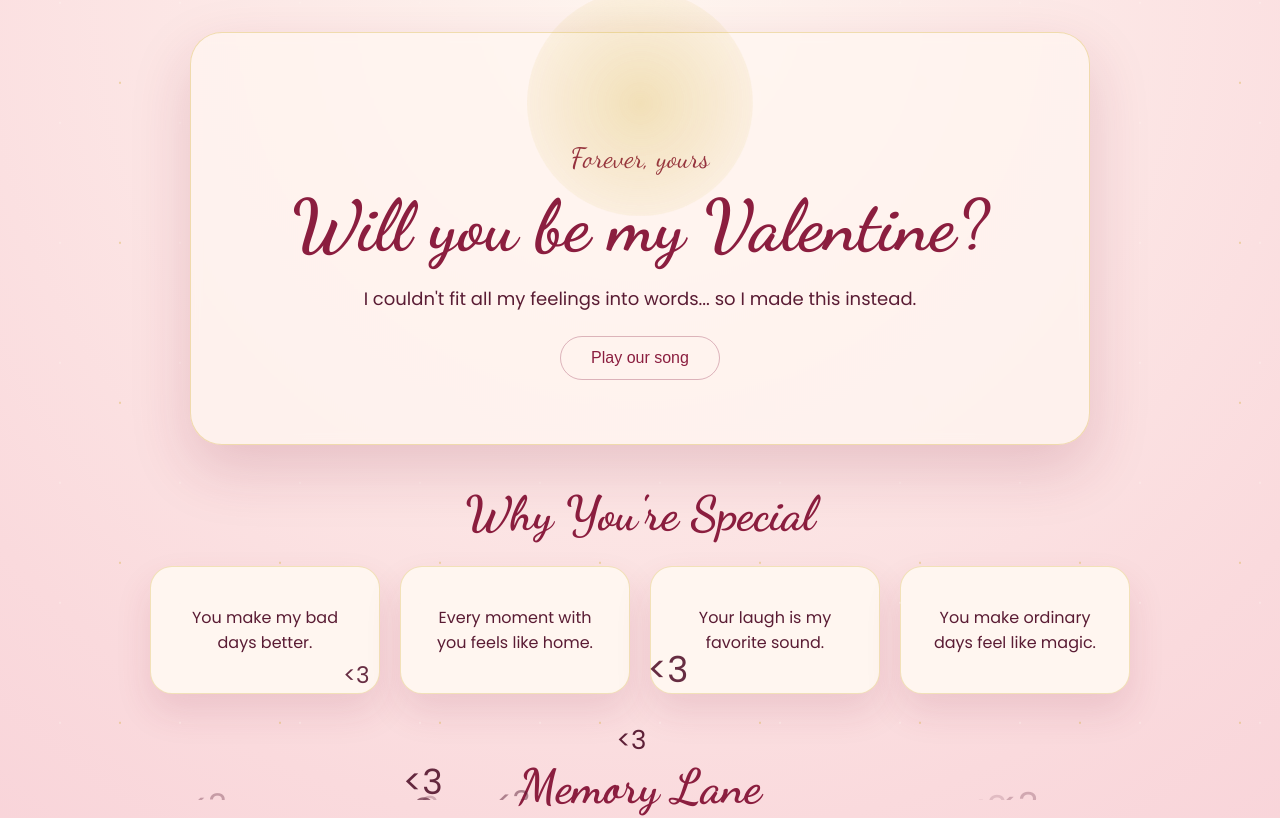
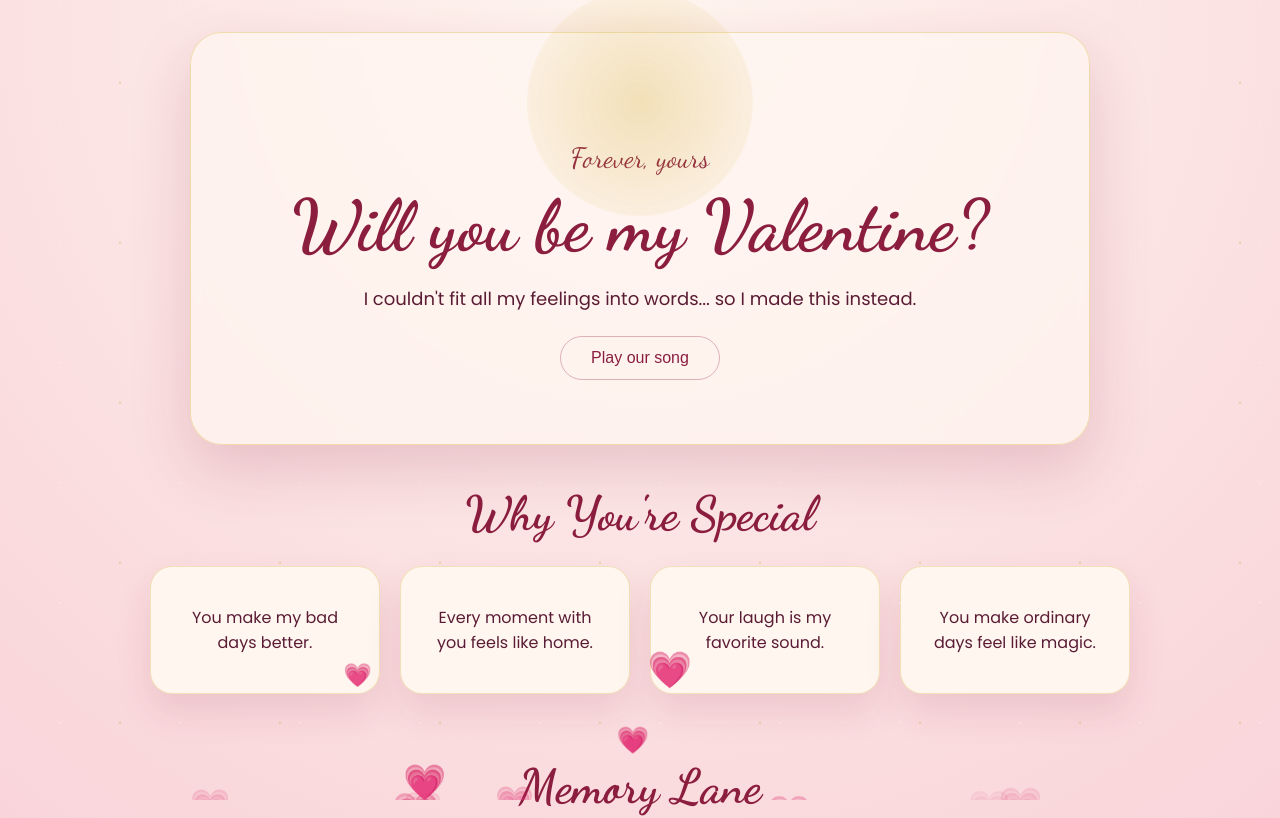
Before and after one commit to agusdongalo/Valentine-Site, a React (Vite) app: page / in a window 1280 px wide. Shown: the top 818 px of the page. Built offline with nearby package versions, Linux system fonts and the light colour scheme; the HTML template or start-up script is replaced by a standard one.

Commit message:
Added a real emojis

```diff
--- a/src/App.tsx
+++ b/src/App.tsx
@@ -1,7 +1,5 @@
 import { useEffect, useMemo, useRef, useState } from "react";
 import "./App.css";
-
-const heartEmojis = ["<3", "<3", "<3", "<3", "<3"];
 
 const loveNotes = [
   "You make my bad days better.",
@@ -48,7 +46,7 @@ export default function App() {
     const handleClick = (event: MouseEvent) => {
       const heart = document.createElement("span");
       heart.className = "pop-heart";
-      heart.textContent = heartEmojis[Math.floor(Math.random() * heartEmojis.length)];
+      heart.textContent = "💗";
       heart.style.left = `${event.clientX}px`;
       heart.style.top = `${event.clientY}px`;
       heart.style.fontSize = `${randomBetween(16, 28)}px`;
@@ -193,7 +191,7 @@ export default function App() {
               opacity: heart.opacity,
             }}
           >
-            {"<3"}
+            💗
           </span>
         ))}
       </div>
```
